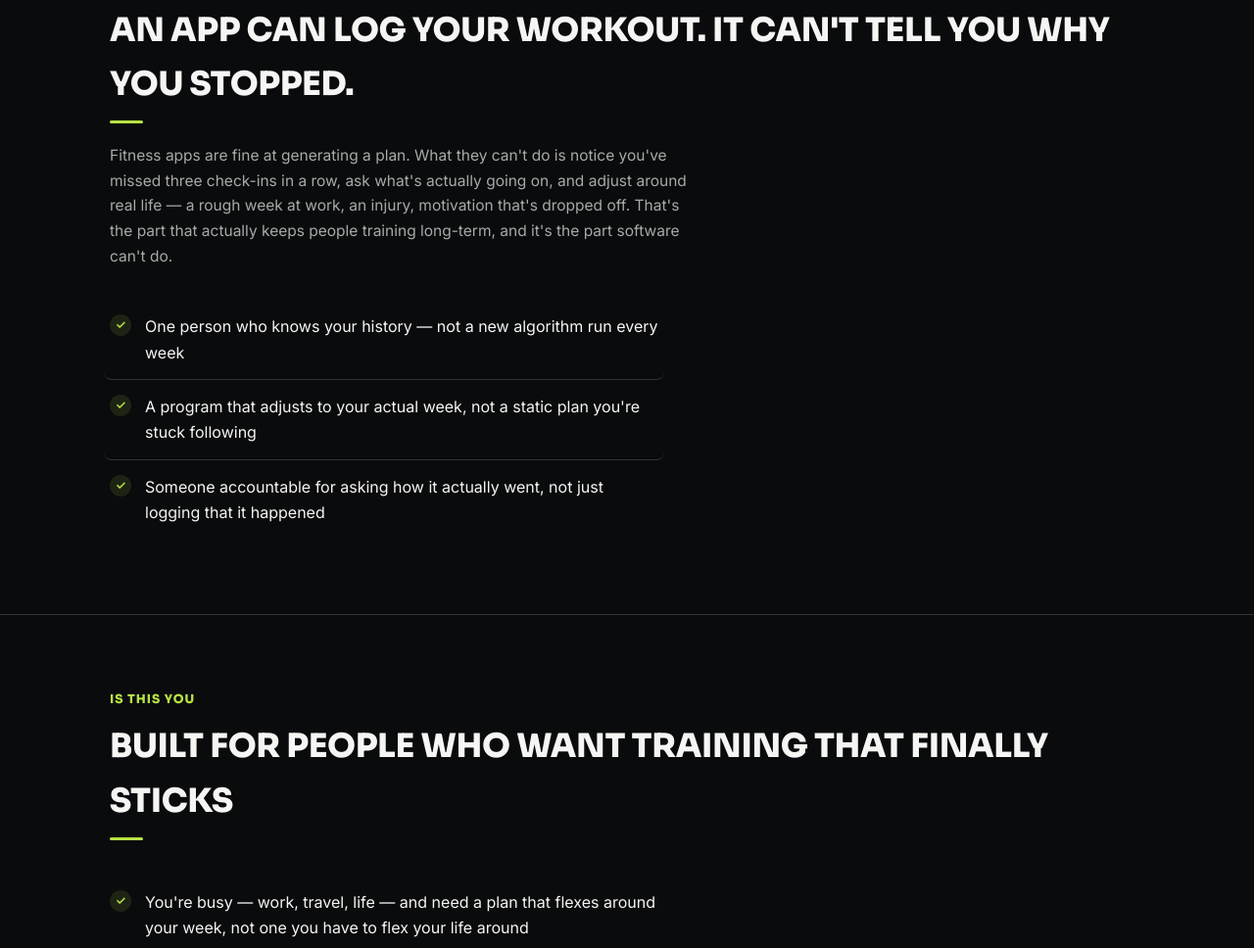
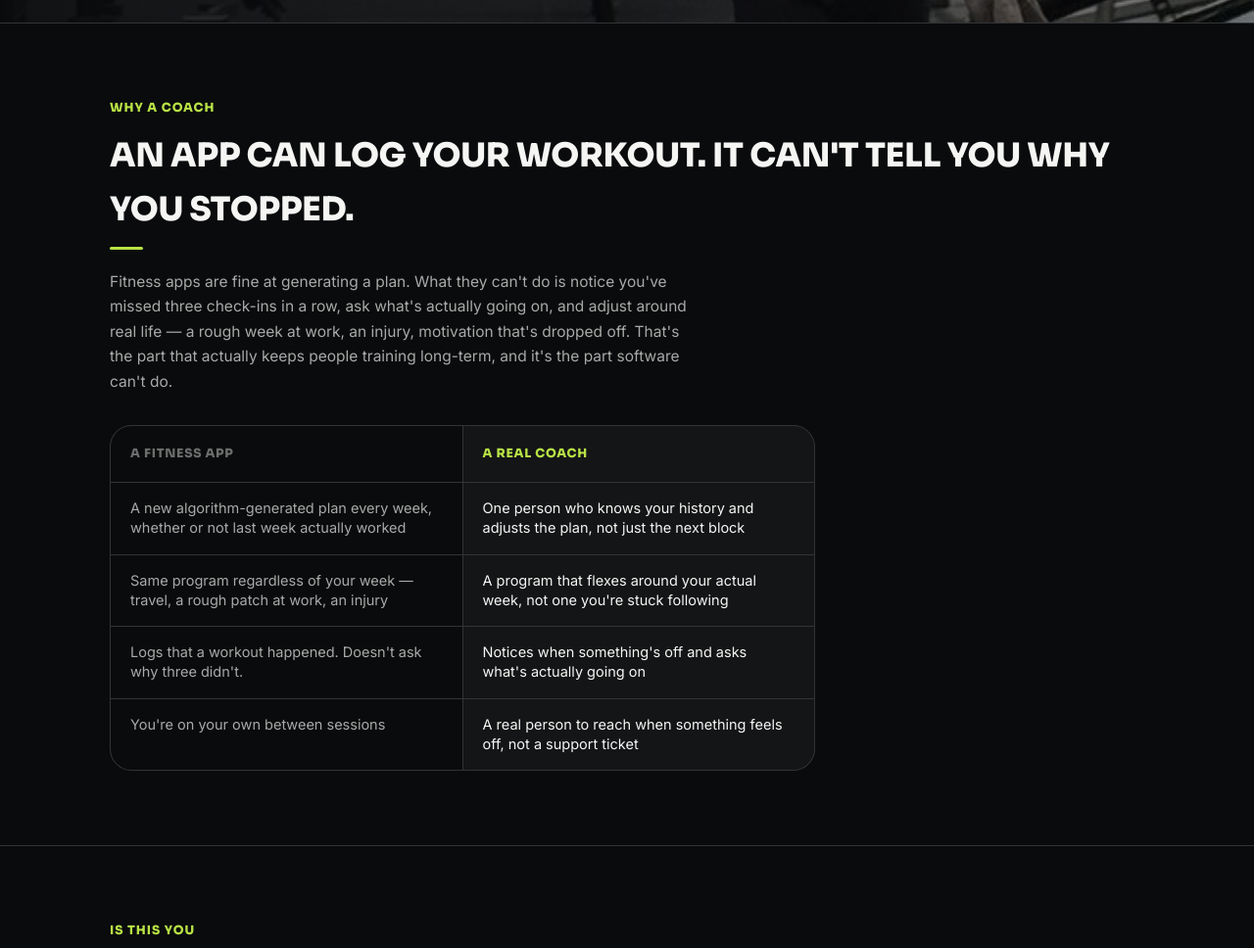
Before and after one commit to muhammad-amirul98/fitness-made-simple, a plain HTML site: page index.html in a window 1280 px wide. Shown: the part 720-1688 px from the top of the page at 98% size. Drawn offline with Linux system fonts and the light colour scheme.

Commit message:
Bolder hero type, app-vs-coach comparison table, consistent CTA copy
Inspired by benbruno.com's visual confidence and repeated-CTA pattern,
adapted for a solo pre-launch coach rather than copying its scaled
self-serve-app model: bigger/tighter hero type, a comparison table
replacing the "why a coach" bullet list, and unified wording for the
free-call and intake-form CTAs that had drifted slightly across sections.

```diff
--- a/css/landing.css
+++ b/css/landing.css
@@ -206,17 +206,17 @@ input:focus-visible, select:focus-visible, textarea:focus-visible, .btn-primary:
 .hero h1{
   font-family:'Sora',sans-serif;
   font-weight:900;
-  font-size:clamp(2.6rem, 6vw, 4.2rem);
-  line-height:1.02;
-  letter-spacing:-0.01em;
+  font-size:clamp(3.2rem, 8vw, 5.6rem);
+  line-height:0.96;
+  letter-spacing:-0.02em;
   text-transform:uppercase;
-  margin-bottom:22px;
+  margin-bottom:26px;
 }
 .hero h1 .accent{ color:var(--acid); display:block; }
 .hero-desc{
   color:var(--muted);
-  font-size:17px;
-  max-width:520px;
+  font-size:18px;
+  max-width:480px;
   margin-bottom:36px;
 }
 .hero-ctas{ display:flex; gap:16px; flex-wrap:wrap; }
@@ -435,6 +435,43 @@ h1 .rule, h2 .rule{
   justify-content:center;
   margin-top:1px;
   flex-shrink:0;
+}
+
+/* ---------- App vs coach comparison ---------- */
+.compare-table{
+  display:grid;
+  grid-template-columns:1fr 1fr;
+  gap:1px;
+  max-width:720px;
+  background:var(--border);
+  border:1px solid var(--border);
+  border-radius:var(--radius-lg);
+  overflow:hidden;
+}
+.compare-col{ background:var(--bg); display:flex; flex-direction:column; }
+.compare-col-coach{ background:var(--surface); }
+.compare-head{
+  font-family:'Sora',sans-serif;
+  font-weight:800;
+  font-size:12.5px;
+  letter-spacing:0.06em;
+  text-transform:uppercase;
+  padding:18px 20px;
+  color:var(--muted-dim);
+  border-bottom:1px solid var(--border);
+}
+.compare-col-coach .compare-head{ color:var(--acid); }
+.compare-row{
+  padding:16px 20px;
+  font-size:14.5px;
+  line-height:1.4;
+  color:var(--muted);
+  border-bottom:1px solid var(--border);
+}
+.compare-col-coach .compare-row{ color:var(--white); }
+.compare-col .compare-row:last-child{ border-bottom:none; }
+@media (max-width:640px){
+  .compare-table{ grid-template-columns:1fr; }
 }
 
 /* ---------- How it works ---------- */
--- a/index.html
+++ b/index.html
@@ -101,11 +101,22 @@
       <span class="section-tag reveal">Why a coach</span>
       <h2 class="reveal">An app can log your workout. It can't tell you why you stopped.<span class="rule" aria-hidden="true"></span></h2>
       <p class="section-desc-plain reveal">Fitness apps are fine at generating a plan. What they can't do is notice you've missed three check-ins in a row, ask what's actually going on, and adjust around real life — a rough week at work, an injury, motivation that's dropped off. That's the part that actually keeps people training long-term, and it's the part software can't do.</p>
-      <ul class="why-list reveal">
-        <li>One person who knows your history — not a new algorithm run every week</li>
-        <li>A program that adjusts to your actual week, not a static plan you're stuck following</li>
-        <li>Someone accountable for asking how it actually went, not just logging that it happened</li>
-      </ul>
+      <div class="compare-table reveal">
+        <div class="compare-col">
+          <div class="compare-head">A fitness app</div>
+          <div class="compare-row">A new algorithm-generated plan every week, whether or not last week actually worked</div>
+          <div class="compare-row">Same program regardless of your week — travel, a rough patch at work, an injury</div>
+          <div class="compare-row">Logs that a workout happened. Doesn't ask why three didn't.</div>
+          <div class="compare-row">You're on your own between sessions</div>
+        </div>
+        <div class="compare-col compare-col-coach">
+          <div class="compare-head">A real coach</div>
+          <div class="compare-row">One person who knows your history and adjusts the plan, not just the next block</div>
+          <div class="compare-row">A program that flexes around your actual week, not one you're stuck following</div>
+          <div class="compare-row">Notices when something's off and asks what's actually going on</div>
+          <div class="compare-row">A real person to reach when something feels off, not a support ticket</div>
+        </div>
+      </div>
     </div>
   </section>
 
@@ -263,7 +274,7 @@
         <div class="step-card">
           <div class="step-num">1</div>
           <h3>Get in touch</h3>
-          <p>Message me, or skip straight to a <a href="https://cal.com/fitnessmadesimplesg/30min" target="_blank" rel="noopener">free 30-minute video call</a> — we'll figure out the right fit, online or in person, before anything's booked or paid for.</p>
+          <p>Message me, or skip straight to a <a href="https://cal.com/fitnessmadesimplesg/30min" target="_blank" rel="noopener">free 30-min video call</a> — we'll figure out the right fit, online or in person, before anything's booked or paid for.</p>
         </div>
         <div class="step-card">
           <div class="step-num">2</div>
@@ -351,7 +362,7 @@
         </form>
       </div>
 
-      <p class="intake-nudge">Already know you want to start? <a href="start.html">Go straight to the full intake form →</a></p>
+      <p class="intake-nudge">Already know you want to start? <a href="start.html">Go straight to the intake form →</a></p>
     </div>
   </section>
 </main>
```
